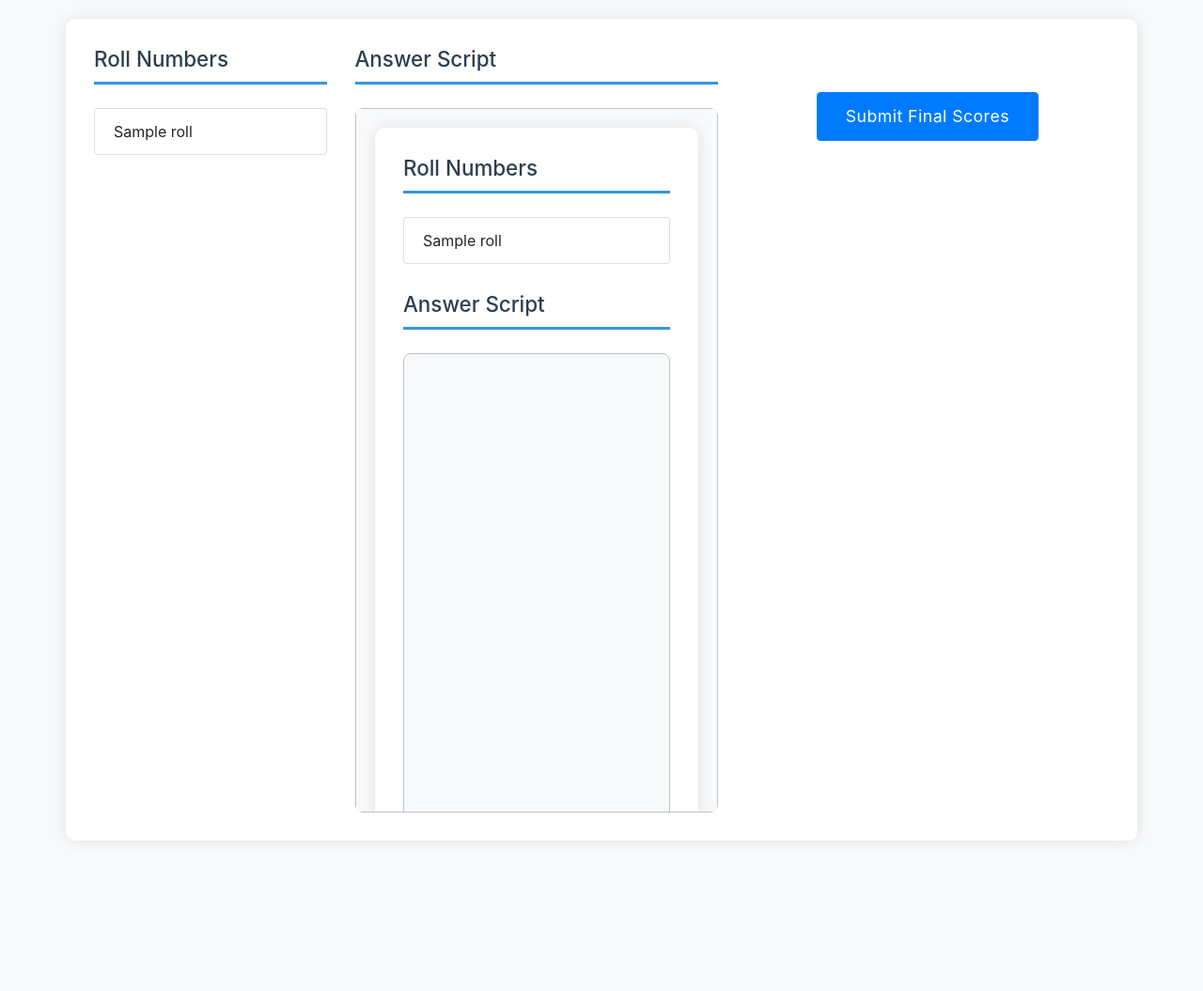
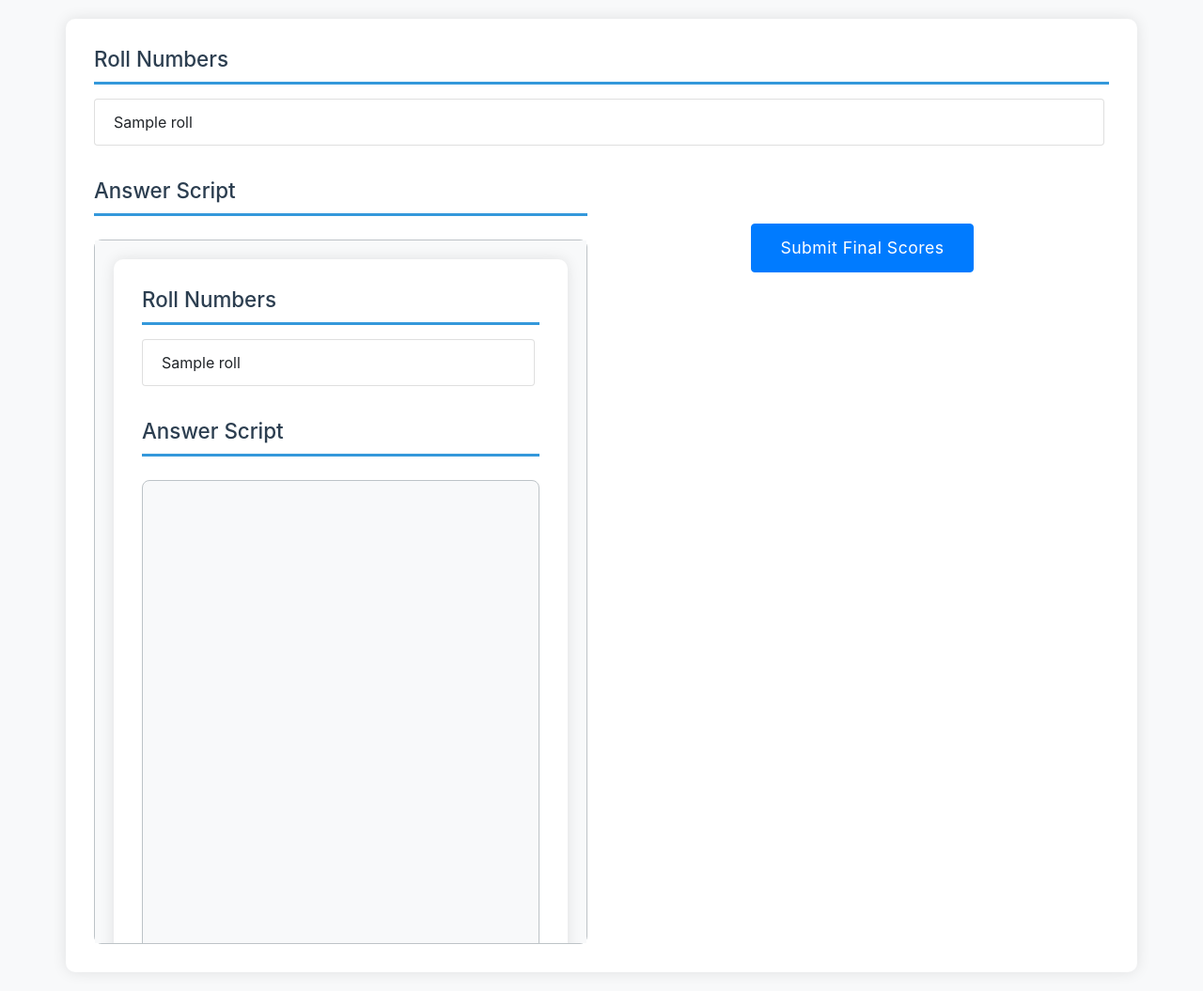
Before and after one commit to Sahith200444/Aigrading, a Flask app: template templates/result.html in a window 1280 px wide. Shown: the whole page at 94% size. Before the commit the page ends 865 px from the top, so only its background shows below. Run offline with Flask 3, Linux system fonts and the light colour scheme; the template is opened without the code that fills it: most values are stand-ins (such as "Sample title", 1, 10 or a date in 2020); some libraries are stand-ins or nearby versions.

Commit message:
Update result.html

```diff
--- a/templates/result.html
+++ b/templates/result.html
@@ -15,6 +15,24 @@
           border-radius: 10px;
           box-shadow: 0 0 15px rgba(0,0,0,0.1);
           padding: 30px;
+      }
+      .roll-numbers {
+          margin-bottom: 30px;
+      }
+      .roll-numbers .part-title {
+          color: #2c3e50;
+          border-bottom: 3px solid #3498db;
+          padding-bottom: 10px;
+          margin-bottom: 15px;
+          font-size: 1.4em;
+      }
+      .list-group-horizontal {
+          flex-wrap: wrap;
+      }
+      .list-group-horizontal .list-group-item {
+          cursor: pointer;
+          margin-right: 5px;
+          margin-bottom: 5px;
       }
       .score-section {
           margin-bottom: 30px;
@@ -62,32 +80,24 @@
           font-size: 1.1em;
           letter-spacing: 0.5px;
       }
-      .sidebar {
-          margin-bottom: 30px;
-      }
   </style>
 </head>
 <body>
   <div class="container container-main">
-      <div class="row">
-          <!-- Sidebar for Roll Numbers -->
-          <div class="col-md-3">
-              <div class="sidebar">
+      <!-- Roll Numbers Section at the Top -->
+      <div class="roll-numbers">
           <h4 class="part-title">Roll Numbers</h4>
-                  <ul class="list-group">
+          <ul class="list-group list-group-horizontal">
               {% for roll in roll_numbers %}
               <li class="list-group-item {% if roll == stu_roll %}active{% endif %}"
-                          onclick="loadRoll('{{ roll }}')"
-                          style="cursor: pointer;">
+                  onclick="loadRoll('{{ roll }}')">
                   {{ roll }}
               </li>
               {% endfor %}
           </ul>
       </div>
-          </div>
 
       <!-- Main Content for Answer Script and Scores -->
-          <div class="col-md-9">
       <div class="row">
           <!-- Answer Script Viewer -->
           <div class="col-md-6">
@@ -109,7 +119,7 @@
                   <input type="hidden" name="section" value="{{ section }}">
 
                   {% if pattern_type == "pattern1" %}
-    <!-- Pattern 1: Part-A (10 questions) and Part-B (Q11-Q15 with subquestions a and b) -->
+                  <!-- Pattern 1: Part-A and Part-B -->
                   <div class="score-section">
                       <h4 class="part-title">Part-A Scores (1 Mark Each)</h4>
                       <div class="subquestion-row">
@@ -151,7 +161,7 @@
                       {% endfor %}
                   </div>
                   {% elif pattern_type == "pattern2" %}
-    <!-- Pattern 2: Part-A (1 question with 10 subquestions a-j) and Part-B (Questions 2-7) -->
+                  <!-- Pattern 2: Part-A and Part-B -->
                   <div class="score-section">
                       <h4 class="part-title">Part-A Score (1 Question with 10 Subquestions)</h4>
                       <div class="subquestion-row">
@@ -190,9 +200,6 @@
                       </button>
                   </div>
               </form>
-
-                  </div>
-              </div>
           </div>
       </div>
   </div>
@@ -200,7 +207,6 @@
   <!-- JavaScript to handle roll number selection -->
   <script>
       function loadRoll(rollNo) {
-          // Update the URL query parameters with the selected roll number.
           var params = new URLSearchParams(window.location.search);
           params.set('roll_no', rollNo);
           window.location.search = params.toString();
```
Lines whose indentation alone changed are shown as unchanged.
